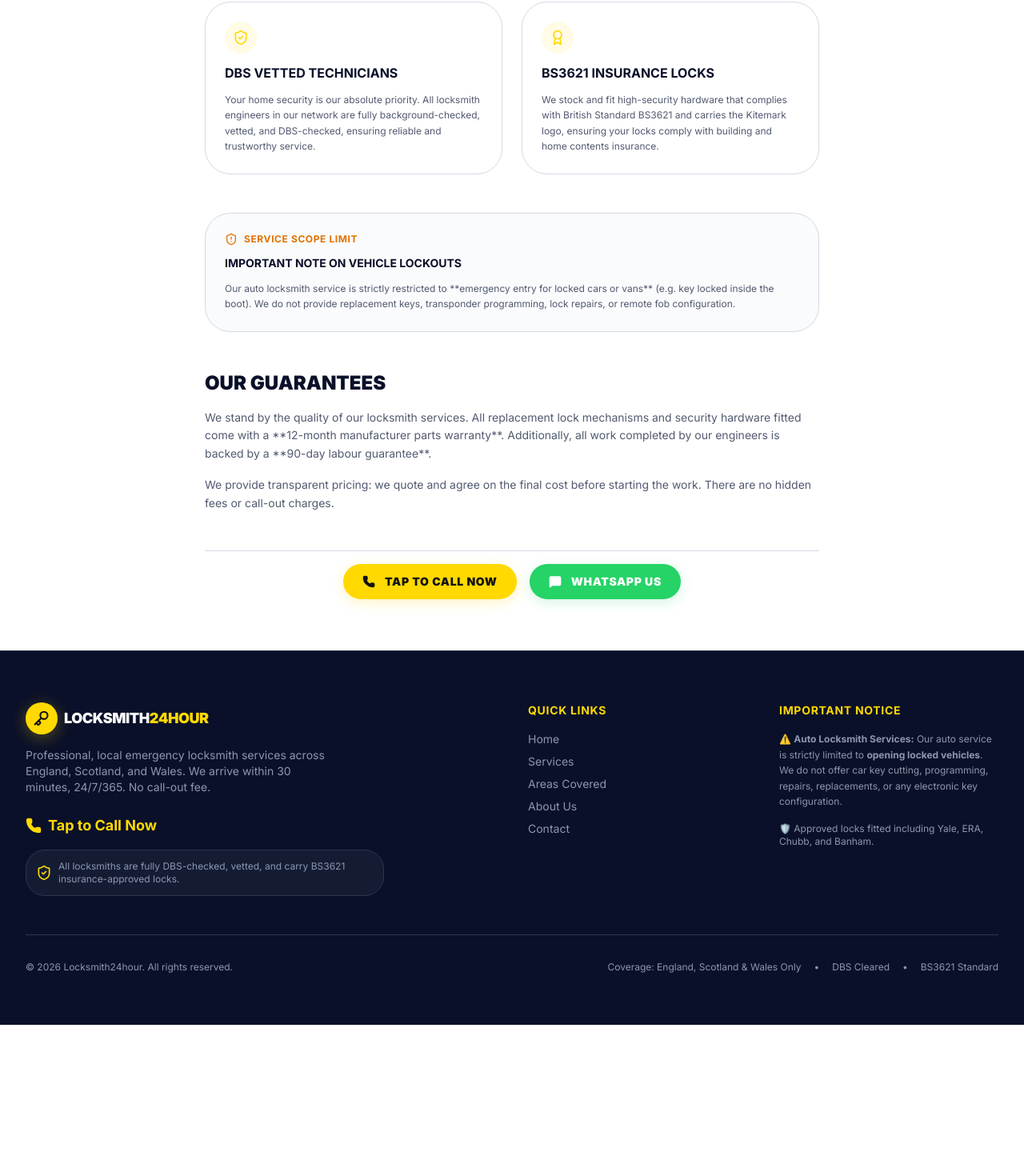
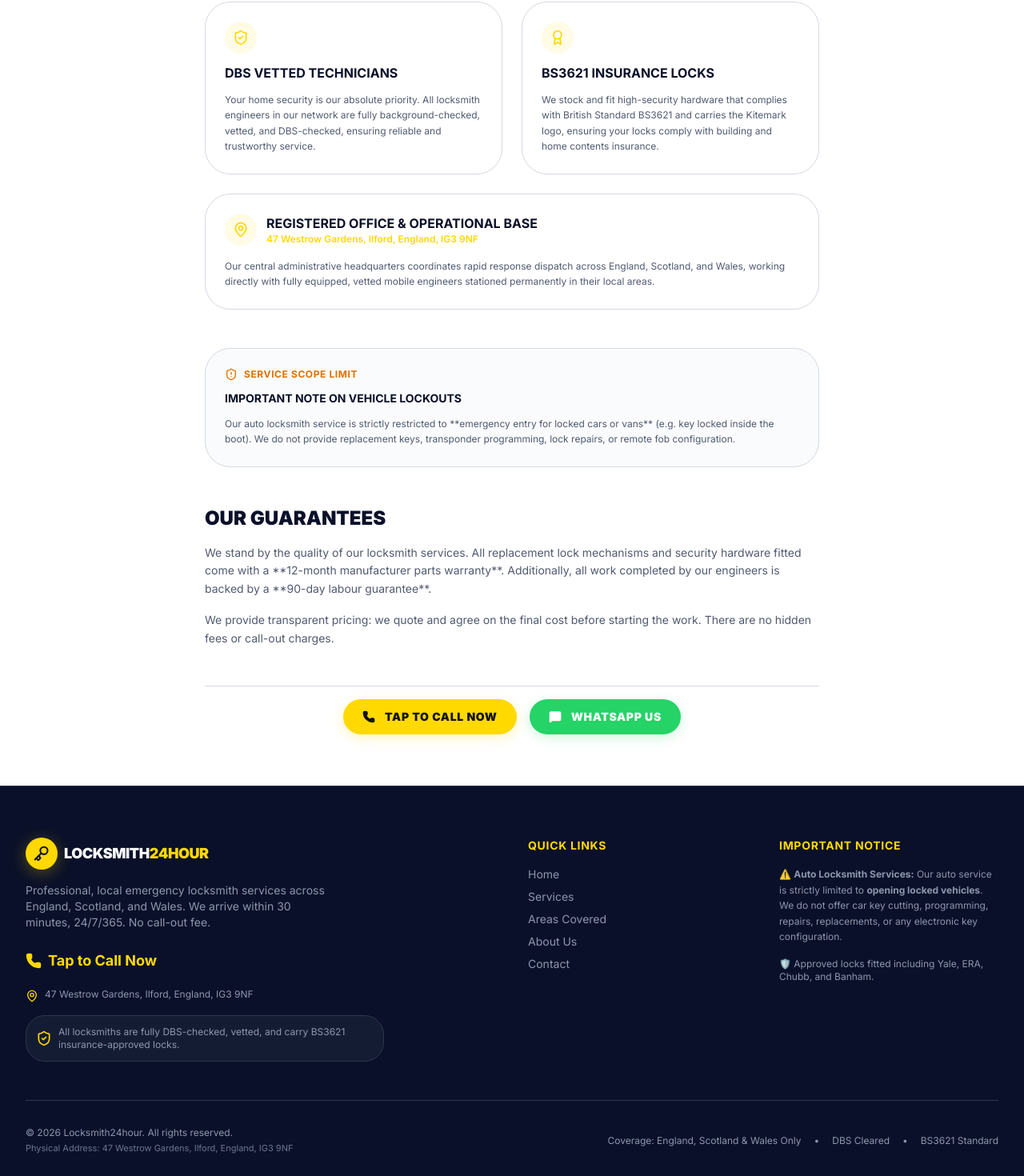
Before and after one commit to ESIGNSEO/Locksmiths-24-hour-UK, a Next.js app: page /about-us in a window 1280 px wide. Shown: the part 564-2034 px from the top of the page at 80% size. Before the commit the page ends 1845 px from the top, so only its background shows below. Built offline with nearby package versions, Linux system fonts and the light colour scheme; no server answers.

Commit message:
chore: update phisical address sitewide

```diff
--- a/src/app/about-us/page.tsx
+++ b/src/app/about-us/page.tsx
@@ -1,6 +1,7 @@
 import React from 'react';
-import { Phone, MessageSquare, ShieldCheck, Award, ShieldAlert } from 'lucide-react';
+import { Phone, MessageSquare, ShieldCheck, Award, ShieldAlert, MapPin } from 'lucide-react';
 import { PHONE_NUMBER_RAW, WHATSAPP_NUMBER } from '@/utils/phone';
+import { BUSINESS_ADDRESS } from '@/utils/address';
 
 export const metadata = {
   title: "About Us — Locksmith24hour | DBS Checked | BS3621 Approved",
@@ -58,6 +59,22 @@ export default function AboutUs() {
               </p>
             </div>
           </div>
+
+          {/* Registered Office & Operational Base */}
+          <div className="bg-card border border-border p-6 rounded-2xl space-y-3">
+            <div className="flex items-center gap-3">
+              <div className="flex h-10 w-10 items-center justify-center rounded-xl bg-primary/10 text-primary shrink-0">
+                <MapPin className="h-5 w-5" />
+              </div>
+              <div>
+                <h3 className="text-md font-bold uppercase text-foreground">Registered Office & Operational Base</h3>
+                <p className="text-xs text-primary font-semibold">{BUSINESS_ADDRESS.full}</p>
+              </div>
+            </div>
+            <p className="text-xs text-muted-foreground leading-relaxed pt-1">
+              Our central administrative headquarters coordinates rapid response dispatch across England, Scotland, and Wales, working directly with fully equipped, vetted mobile engineers stationed permanently in their local areas.
+            </p>
+          </div>
         </div>
 
         {/* Auto Locksmith Warning Callout */}
--- a/src/app/contact/page.tsx
+++ b/src/app/contact/page.tsx
@@ -1,7 +1,8 @@
 import React from 'react';
-import { Phone, MessageSquare, HelpCircle } from 'lucide-react';
+import { Phone, MessageSquare, HelpCircle, MapPin } from 'lucide-react';
 import ContactForm from '@/components/ContactForm';
 import { PHONE_NUMBER, PHONE_NUMBER_RAW, WHATSAPP_NUMBER } from '@/utils/phone';
+import { BUSINESS_ADDRESS } from '@/utils/address';
 
 export const metadata = {
   title: "Contact Us — 24 Hour Locksmith | Locksmith24hour",
@@ -89,6 +90,20 @@ export default function Contact() {
                 WhatsApp Us
               </a>
             </div>
+
+            {/* Physical Office Address */}
+            <div className="bg-card border border-border p-5 rounded-2xl flex items-start gap-4 shadow-sm">
+              <div className="flex h-10 w-10 items-center justify-center rounded-xl bg-primary/10 text-primary shrink-0">
+                <MapPin className="h-5 w-5" />
+              </div>
+              <div className="space-y-1">
+                <h3 className="text-xs font-bold uppercase tracking-wider text-primary">Physical Office Address</h3>
+                <p className="text-sm font-bold text-foreground">{BUSINESS_ADDRESS.full}</p>
+                <p className="text-xs text-muted-foreground">
+                  Head office and regional dispatch base. Locksmith technicians deployed across England, Scotland, and Wales.
+                </p>
+              </div>
+            </div>
           </div>
 
           {/* Simple Contact Form */}
--- a/src/components/Footer.tsx
+++ b/src/components/Footer.tsx
@@ -1,7 +1,8 @@
 import React from 'react';
 import Link from 'next/link';
-import { Key, Phone, ShieldCheck } from 'lucide-react';
+import { Key, Phone, ShieldCheck, MapPin } from 'lucide-react';
 import { PHONE_NUMBER_RAW } from '@/utils/phone';
+import { BUSINESS_ADDRESS } from '@/utils/address';
 
 export default function Footer() {
   const currentYear = new Date().getFullYear();
@@ -27,6 +28,10 @@ export default function Footer() {
             <div className="flex items-center gap-2 text-primary font-bold text-lg pt-2">
               <Phone className="h-5 w-5 fill-current" />
               <a href={`tel:${PHONE_NUMBER_RAW}`} className="hover:underline">Tap to Call Now</a>
+            </div>
+            <div className="flex items-start gap-2 text-xs text-[#8c97ad] pt-1">
+              <MapPin className="h-4 w-4 text-primary shrink-0 mt-0.5" />
+              <span>{BUSINESS_ADDRESS.full}</span>
             </div>
             <div className="flex items-center gap-2 text-xs text-[#8c97ad] bg-[#141c34] border border-[#2e364d] p-3 rounded-xl max-w-md">
               <ShieldCheck className="h-5 w-5 text-primary shrink-0" />
@@ -70,7 +75,10 @@ export default function Footer() {
 
         {/* Bottom copyright and compliance */}
         <div className="mt-12 pt-8 border-t border-[#2e364d] flex flex-col sm:flex-row items-center justify-between gap-4 text-xs text-[#8c97ad]">
-          <p>&copy; {currentYear} Locksmith24hour. All rights reserved.</p>
+          <div>
+            <p>&copy; {currentYear} Locksmith24hour. All rights reserved.</p>
+            <p className="text-[11px] text-[#6b768e] mt-1">Physical Address: {BUSINESS_ADDRESS.full}</p>
+          </div>
           <div className="flex gap-4">
             <span>Coverage: England, Scotland & Wales Only</span>
             <span>&bull;</span>
--- a/src/components/StructuredData.tsx
+++ b/src/components/StructuredData.tsx
@@ -1,5 +1,6 @@
 import React from 'react';
 import { PHONE_NUMBER } from '@/utils/phone';
+import { BUSINESS_ADDRESS } from '@/utils/address';
 
 interface StructuredDataProps {
   townName?: string;
@@ -28,6 +29,14 @@ export default function StructuredData({ townName, slug }: StructuredDataProps)
     "logo": "https://locksmith24hour.co.uk/logo.png",
     "telephone": PHONE_NUMBER,
     "description": description,
+    "address": {
+      "@type": "PostalAddress",
+      "streetAddress": BUSINESS_ADDRESS.street,
+      "addressLocality": BUSINESS_ADDRESS.locality,
+      "addressRegion": BUSINESS_ADDRESS.region,
+      "postalCode": BUSINESS_ADDRESS.postcode,
+      "addressCountry": BUSINESS_ADDRESS.countryCode
+    },
     "areaServed": townName ? [
       {
         "@type": "AdministrativeArea",
--- /dev/null
+++ b/src/utils/address.ts
@@ -0,0 +1,9 @@
+export const BUSINESS_ADDRESS = {
+  street: "47 Westrow Gardens",
+  locality: "Ilford",
+  region: "England",
+  country: "England",
+  countryCode: "GB",
+  postcode: "IG3 9NF",
+  full: "47 Westrow Gardens, Ilford, England, IG3 9NF",
+};
```
